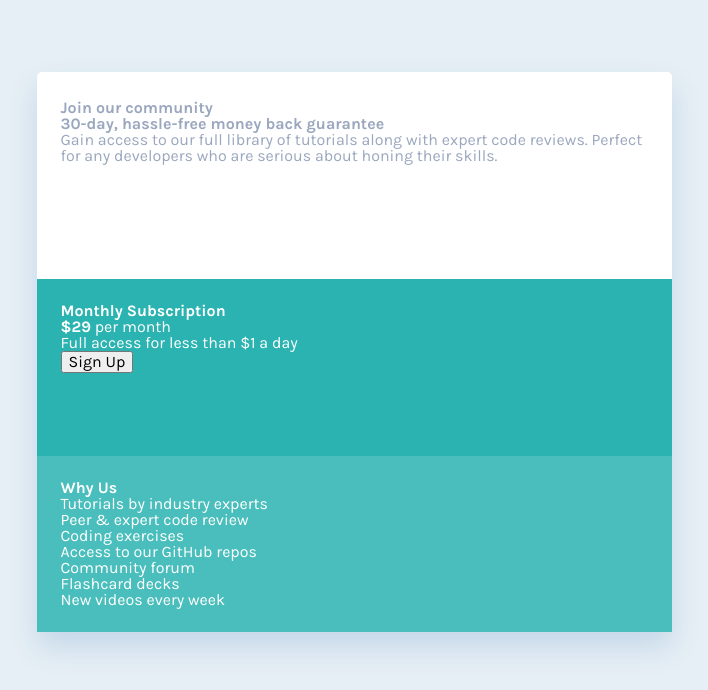
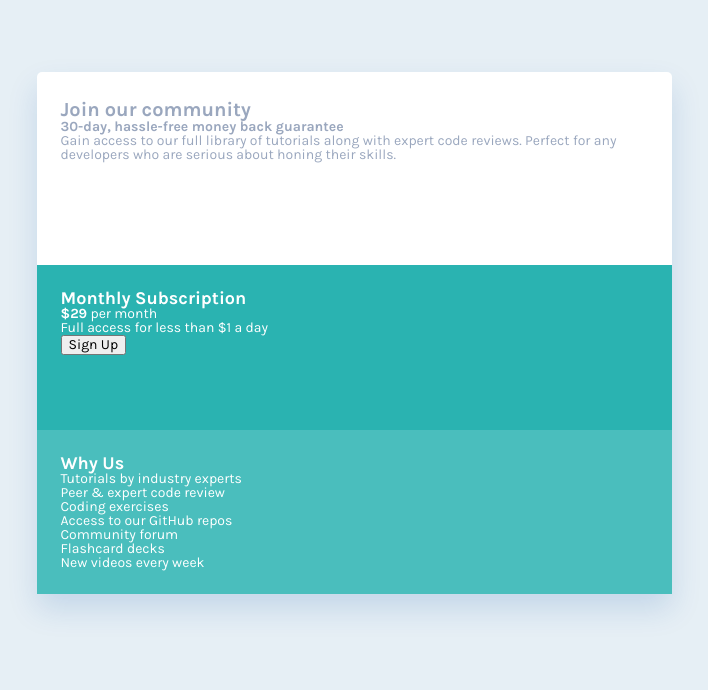
Before and after one commit to miguelzaga/single-price-grid-component, a React (Vite) app: page / in a window 1280 px wide. Shown: the top 690 px of the page, without its empty margins (286-994 px from the left). Built offline with nearby package versions, Linux system fonts and the light colour scheme.

Commit message:
change headings size

```diff
--- a/src/App.js
+++ b/src/App.js
@@ -4,28 +4,28 @@ function App() {
   return (
     <section className="component">
       <div className="component__grid">
-        <div className="component__card component__card-1">
-          <h1 className="component__">Join our community</h1>
-          <h2 className="component__">
+        <article className="component__card component__card-1">
+          <h1 className="component__h1">Join our community</h1>
+          <b className="component__b">
             30-day, hassle-free money back guarantee
-          </h2>
-          <p className="component__">
+          </b>
+          <p className="component__p">
             Gain access to our full library of tutorials along with expert code
             reviews. Perfect for any developers who are serious about honing
             their skills.
           </p>
-        </div>
+        </article>
 
-        <div className="component__card component__card-2">
+        <article className="component__card component__card-2">
           <h2 className="component__"> Monthly Subscription</h2>{" "}
           <p className="component__">
             <b className="component__">&#36;29</b> per month
           </p>
           <p className="component__"> Full access for less than &#36;1 a day</p>
           <button className="component__"> Sign Up</button>
-        </div>
+        </article>
 
-        <div className="component__card component__card-3">
+        <article className="component__card component__card-3">
           <h2 className="component__">Why Us</h2>
           <ul className="component__">
             <li className="component__">Tutorials by industry experts</li>
@@ -37,7 +37,7 @@ function App() {
             <li className="component__">New videos every week</li>
           </ul>
           <div className="opaque-bg"></div>
-        </div>
+        </article>
       </div>
     </section>
   );
--- a/src/scss/02-base/_typography.scss
+++ b/src/scss/02-base/_typography.scss
@@ -6,11 +6,16 @@ body {
   font-family: "Karla", sans-serif;
   font-weight: normal;
   color: $gray;
+  font-size: rem(14px);
 }
 
 h1,
 h2,
-h3,
+h3 {
+  font-size: rem(18px);
+  font-weight: bold;
+}
+
 b {
   font-weight: bold;
 }
--- a/src/scss/05-components/_component.scss
+++ b/src/scss/05-components/_component.scss
@@ -35,4 +35,8 @@
       color: white;
     }
   }
+
+  &__h1 {
+    font-size: rem(20px);
+  }
 }
```
